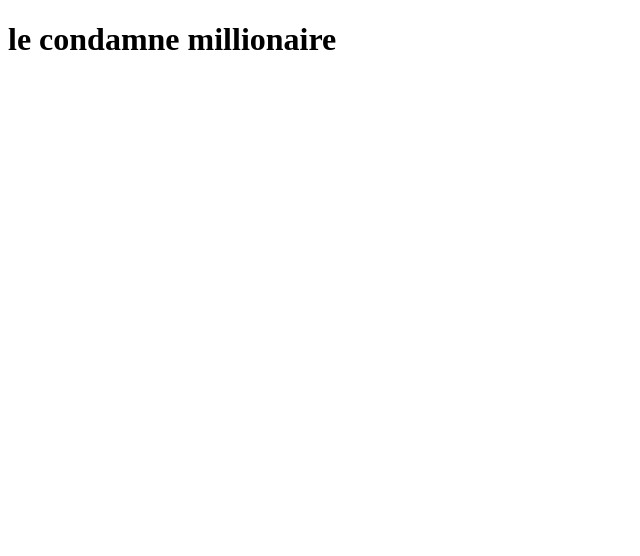
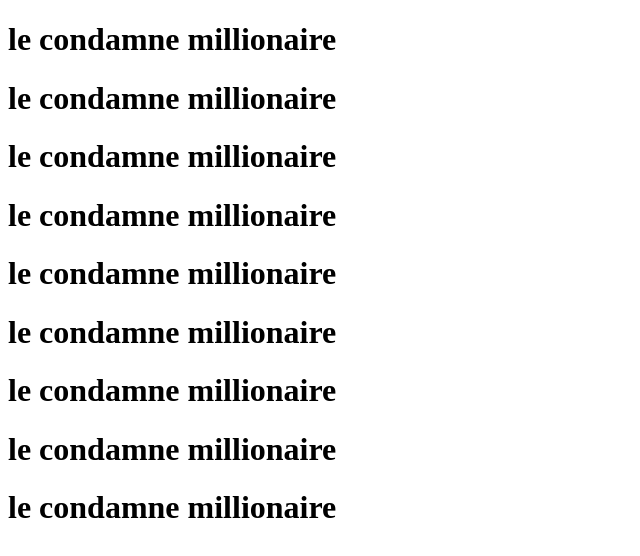
Before and after one commit to ALPHA-WAKA/premier-projet, a plain HTML site: page index.html in a window 1280 px wide. Shown: the whole page, without its empty margins (0-640 px from the left). Drawn offline with Linux system fonts and the light colour scheme.

Commit message:
mise en forme

```diff
--- a/index.html
+++ b/index.html
@@ -8,5 +8,13 @@
 </head>
 <body>
     <h1>le condamne millionaire</h1>
+    <h1>le condamne millionaire</h1>
+    <h1>le condamne millionaire</h1>
+    <h1>le condamne millionaire</h1>
+    <h1>le condamne millionaire</h1>
+    <h1>le condamne millionaire</h1>
+    <h1>le condamne millionaire</h1>
+    <h1>le condamne millionaire</h1>
+    <h1>le condamne millionaire</h1>
 </body>
 </html>
```
